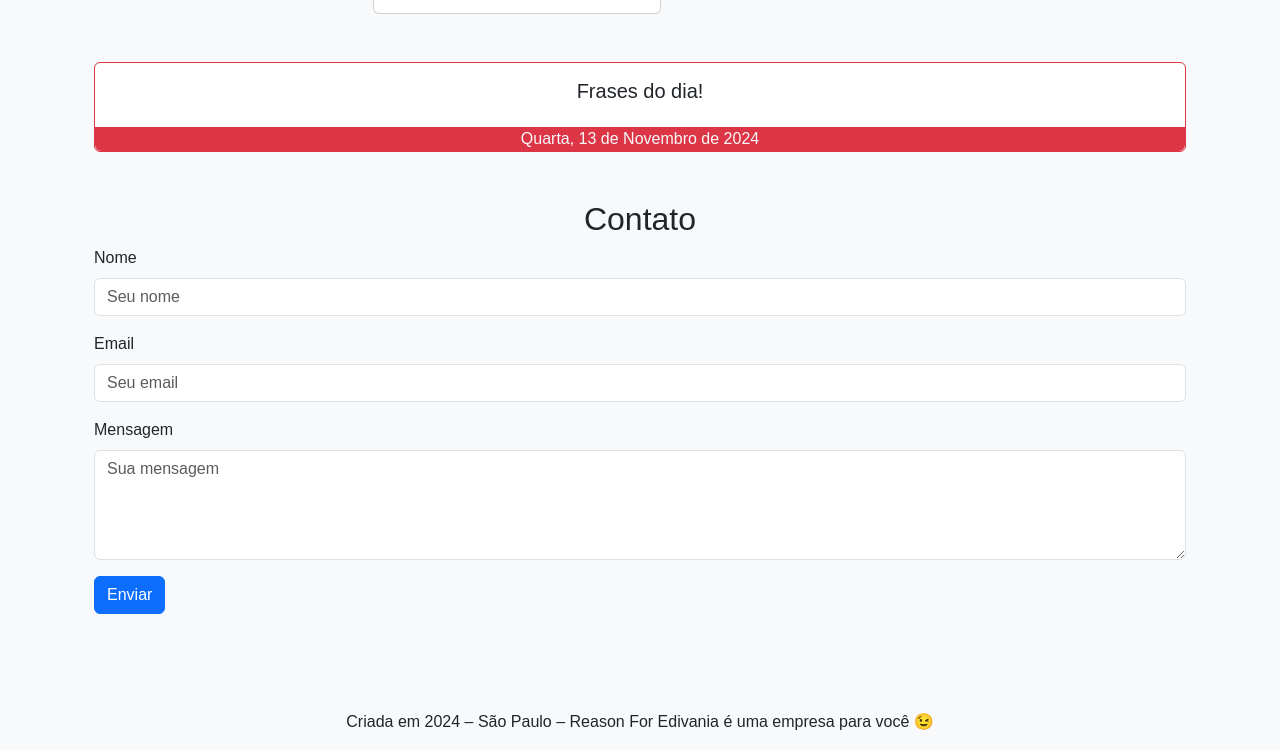
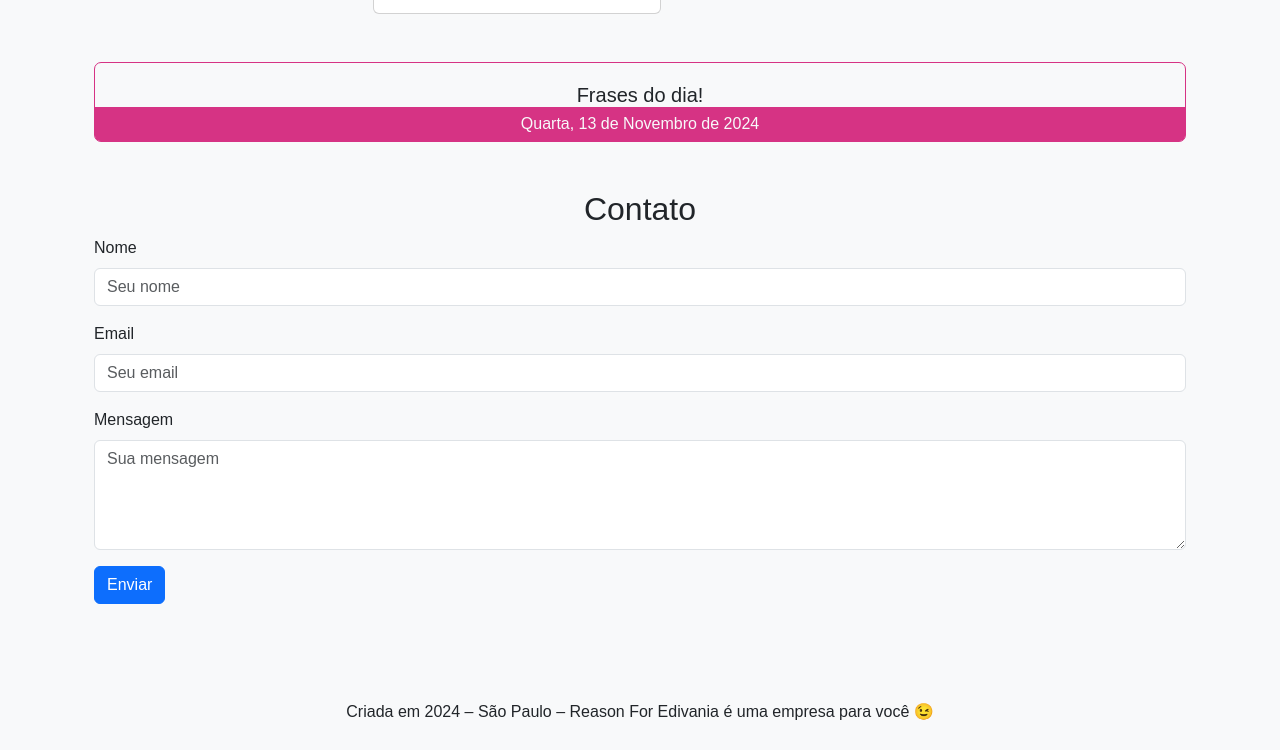
Before and after one commit to Leandro-Pinho/site_edivania, a plain HTML site: page index.html in a window 1280 px wide. Shown: the part 1357-2107 px from the top of the page. Drawn offline with nearby package versions, Linux system fonts and the light colour scheme; no server answers.

Commit message:
adicionando a cor rosa no card

```diff
--- a/index.js
+++ b/index.js
@@ -37,9 +37,11 @@ if(day == "Quinta") {
   dataHoje.classList = "text-light"
   cardfrase.classList = "card text-center border-primary"
 } else if (day == "Quarta") {
-  frase.className = "bg-danger rounded-bottom"
+  // frase.className = "bg-danger rounded-bottom"
   dataHoje.classList = "text-light"
-  cardfrase.classList = "card text-center border-danger"
+  // cardfrase.classList = "card text-center border-danger"
+  frase.setAttribute("class", 'bg-pinkBg')
+  cardfrase.setAttribute("class", 'bg-pink')
 }
 
 // API
--- a/style.css
+++ b/style.css
@@ -11,5 +11,16 @@ body {
 }
 
 .bg-pink {
-  border-color: #d63384;
+  /* border-color: #d63384; */
+  text-align: center;
+  /* color: #d63384; */
+  border: 1px solid #d63384;
+  border-radius: 7px;
+  padding-top: 20px;
 }
+
+.bg-pinkBg {
+  border-radius: 0 0px 5px 5px;
+  background-color: #d63384;
+  padding: 5px;
+}
```
